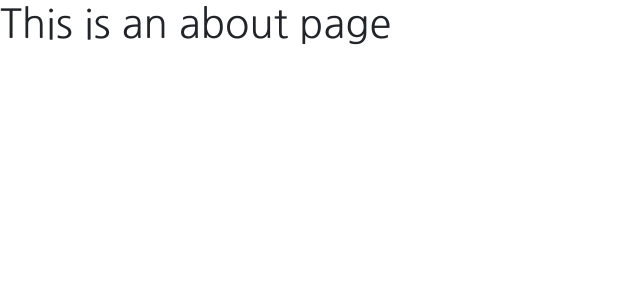
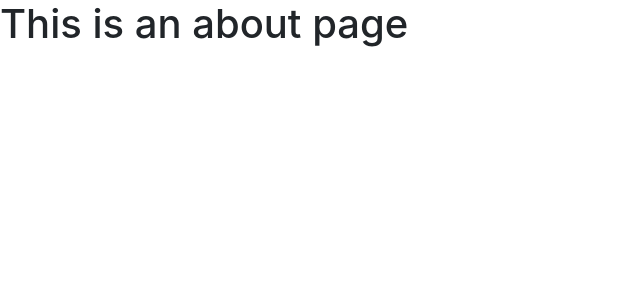
Before and after one commit to ChangJoo-Park/BetterWiki-client-web, a Vue app: page /about in a window 1280 px wide. Shown: the top 300 px of the page, without its empty margins (0-640 px from the left). Built offline with nearby package versions, Linux system fonts and the light colour scheme.

Commit message:
Using system font stack

```diff
--- a/src/App.vue
+++ b/src/App.vue
@@ -37,8 +37,23 @@ export default {
 
 html,
 body {
-  font-family: "Nanum Gothic", sans-serif;
+  // font-family: "Nanum Gothic", sans-serif;
   -webkit-font-smoothing: antialiased;
   -moz-osx-font-smoothing: grayscale;
 }
+body {
+  font-family: -apple-system, system-ui, BlinkMacSystemFont, "Segoe UI",
+    Helvetica, Arial, sans-serif, "Apple Color Emoji", "Segoe UI Emoji",
+    "Segoe UI Symbol";
+}
+h1,
+h2,
+h3,
+h4,
+h5,
+h6 {
+  font-family: -apple-system, system-ui, BlinkMacSystemFont, "Segoe UI",
+    Helvetica, Arial, sans-serif, "Apple Color Emoji", "Segoe UI Emoji",
+    "Segoe UI Symbol";
+}
 </style>
```
